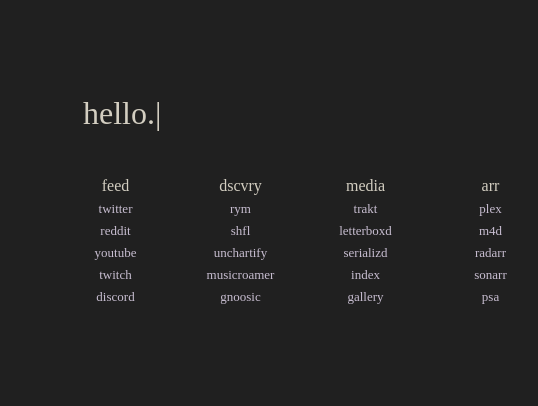
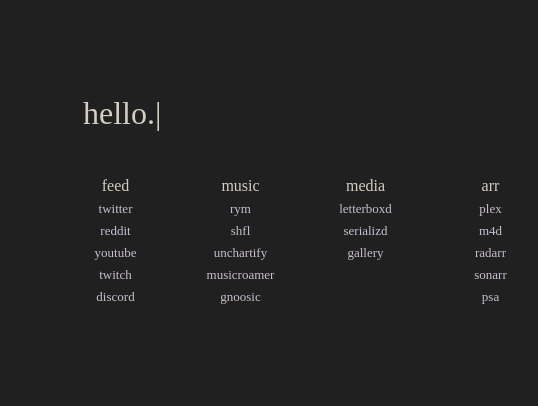
Before and after one commit to s1kee/startpage, a plain HTML site: page index.html in a window 1280 px wide. Shown: the part 197-603 px from the top of the page, 527-1065 px from the left. Drawn offline with Linux system fonts and the light colour scheme.

Commit message:
Update index.html

```diff
--- a/index.html
+++ b/index.html
@@ -35,7 +35,7 @@
 
                 <div class="category">
                     <div class="links">
-                        <li class="title">dscvry</li>
+                        <li class="title">music</li>
                         <li><a href="https://rateyourmusic.com/~jelaijellybean">rym</a></li>
                         <li><a href="https://theshfl.com">shfl</a></li>
 			<li><a href="https://unchartify.com/#/">unchartify</a></li>
@@ -47,10 +47,8 @@
                 <div class="category">
                     <div class="links">
                         <li class="title">media</li>
-                        <li><a href="https://trakt.tv/dashboard">trakt</a></li>
-                        <li><a href="https://letterboxd.com/jelai">letterboxd</a></li>
+                        <li><a href="https://letterboxd.com/jelai/watchlist">letterboxd</a></li>
                         <li><a href="https://www.serializd.com/">serializd</a></li>
-                        <li><a href="https://cloud.sikeee.workers.dev/0:/">index</a></li>
                         <li><a href="https://saintss.tumblr.com/">gallery</a></li>
                     </div>
                 </div>
```
